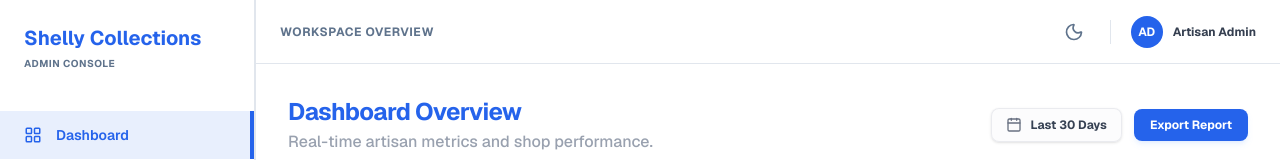
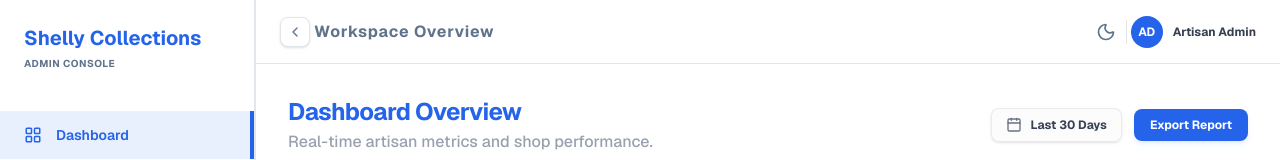
Before and after one commit to skippergoroye/Shelly-Client, a Next.js app: page /admin in a window 1280 px wide. Shown: the top 160 px of the page. Built offline with nearby package versions, Linux system fonts and the light colour scheme; no server answers.

Commit message:
feat: navbar fixed

```diff
--- a/app/admin/(dashboard)/_components/Navbar.tsx
+++ b/app/admin/(dashboard)/_components/Navbar.tsx
@@ -1,34 +1,44 @@
 "use client";
 
-import { Bell, Settings, Sun, Moon } from "lucide-react";
+import { Sun, Moon, ArrowLeft, ChevronLeft } from "lucide-react";
 import { useTheme } from "@/context/ThemeProvider";
+import { usePathname } from "next/navigation";
+import { getPageTitle } from "@/lib/utils";
+
+
+
+
+
 
 export default function Navbar() {
   const { theme, toggleTheme } = useTheme();
+  const pathname = usePathname();
+  const title = getPageTitle(pathname);
+
   return (
     <header className="h-16 bg-background border-b border-(--outline-variant) flex items-center justify-between px-6 font-sans select-none shrink-0">
-      {/* Left side: Section Title */}
-      <div className="flex items-center">
-<span className="text-xs font-bold tracking-wider text-(--on-surface-variant) uppercase">
-            WORKSPACE OVERVIEW
-          </span>
+      {/* Left side: Back button + Page title */}
+      <div className="flex items-center gap-1">
+        <button
+          type="button"
+          onClick={() => window.history.back()}
+          className="text-(--on-surface-variant) hover:text-(--on-surface) p-1.5 rounded-lg bg-background border border-(--outline-variant) shadow-sm hover:shadow-md transition-all cursor-pointer"
+          aria-label="Go back"
+        >
+          <ChevronLeft className="w-4 h-4" />
+        </button>
+        <span className="text-[16px] font-bold tracking-wider text-(--on-surface-variant) capitalize">{title}</span>
       </div>
 
       {/* Right side: Actions & Profile */}
-      <div className="flex items-center gap-4">
-
+      <div className="flex items-center">
         <button
           type="button"
           onClick={toggleTheme}
           className="text-(--on-surface-variant) hover:text-(--on-surface) p-1.5 rounded-lg hover:bg-(--surface-container) transition-colors cursor-pointer"
         >
-          {theme === "light" ? (
-            <Moon className="w-5 h-5" />
-          ) : (
-            <Sun className="w-5 h-5" />
-          )}
+          {theme === "light" ? <Moon className="w-5 h-5" /> : <Sun className="w-5 h-5" />}
         </button>
-
 
         <div className="w-px h-6 bg-(--outline-variant) mx-1"></div>
 
@@ -36,9 +46,7 @@ export default function Navbar() {
           <div className="w-8 h-8 rounded-full bg-(--primary-container) flex items-center justify-center text-(--on-primary) font-bold text-xs shrink-0">
             AD
           </div>
-          <span className="text-xs font-bold text-(--on-surface)">
-            Artisan Admin
-          </span>
+          <span className="text-xs font-bold text-(--on-surface)">Artisan Admin</span>
         </div>
       </div>
     </header>
--- a/app/admin/(dashboard)/products/add-new-product/page.tsx
+++ b/app/admin/(dashboard)/products/add-new-product/page.tsx
@@ -124,12 +124,12 @@ export default function AddProductPage() {
         <form onSubmit={form.handleSubmit(onSubmit)} className="space-y-8">
           <div className="flex flex-col sm:flex-row sm:items-center justify-between gap-4 pb-6 border-b border-light-grey">
             <div className="flex items-center gap-4">
-              <Link
+              {/* <Link
                 href="/admin/products"
                 className="w-10 h-10 flex items-center justify-center rounded-xl border border-light-grey bg-white dark:bg-dark-grey text-description hover:text-foreground hover:bg-inner-background transition-colors"
               >
                 <ArrowLeft className="w-5 h-5" />
-              </Link>
+              </Link> */}
               <div>
                 <h1 className="text-2xl font-bold tracking-tight text-foreground">Add New Product</h1>
                 <p className="text-sm text-description">Create and configure a new product in your catalog</p>
--- a/constants/index.ts
+++ b/constants/index.ts
@@ -1,6 +1,15 @@
-// import { Product } from '@/app/shop/_components/product-grid';
-import { Product } from '@/app/products/_components/product-grid';
+import { Product } from '@/app/(root)/products/types';
 import { Truck, Shield, Headphones } from 'lucide-react';
+
+
+
+export const ROUTE_LABELS: Record<string, string> = {
+  "/admin": "Workspace Overview",
+  "/admin/orders": "Orders",
+  "/admin/products": "Products",
+  "/admin/products/add-new-product": "Add New Product",
+  "/admin/transactions": "Transactions",
+};
 
 export const categories = [
     {
--- a/lib/utils.ts
+++ b/lib/utils.ts
@@ -1,4 +1,5 @@
 import { Order } from "@/app/admin/(dashboard)/_components/RecentTransactions";
+import { ROUTE_LABELS } from "@/constants";
 import { clsx, type ClassValue } from "clsx"
 import { twMerge } from "tailwind-merge"
 
@@ -43,3 +44,11 @@ export const STATUS_STYLES: Record<Order["status"], string> = {
   Processing: "bg-blue-50 text-blue-700 border border-blue-200/50",
   Pending: "bg-orange-50/70 text-orange-700 border border-orange-200/50",
 };
+
+
+
+export function getPageTitle(pathname: string): string {
+  if (ROUTE_LABELS[pathname]) return ROUTE_LABELS[pathname];
+  const segment = pathname.split("/").filter(Boolean).pop() ?? "";
+  return segment.replace(/-/g, " ").replace(/\b\w/g, (c) => c.toUpperCase());
+}
```
